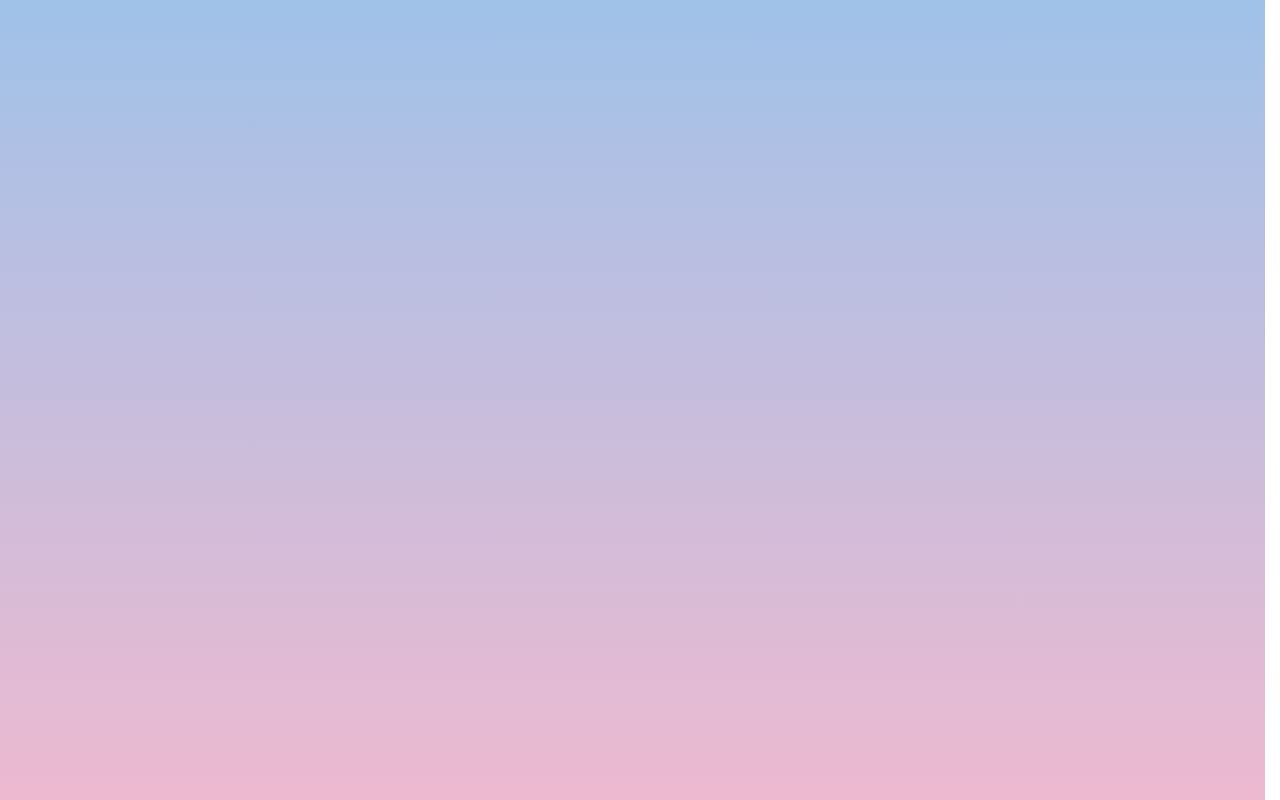
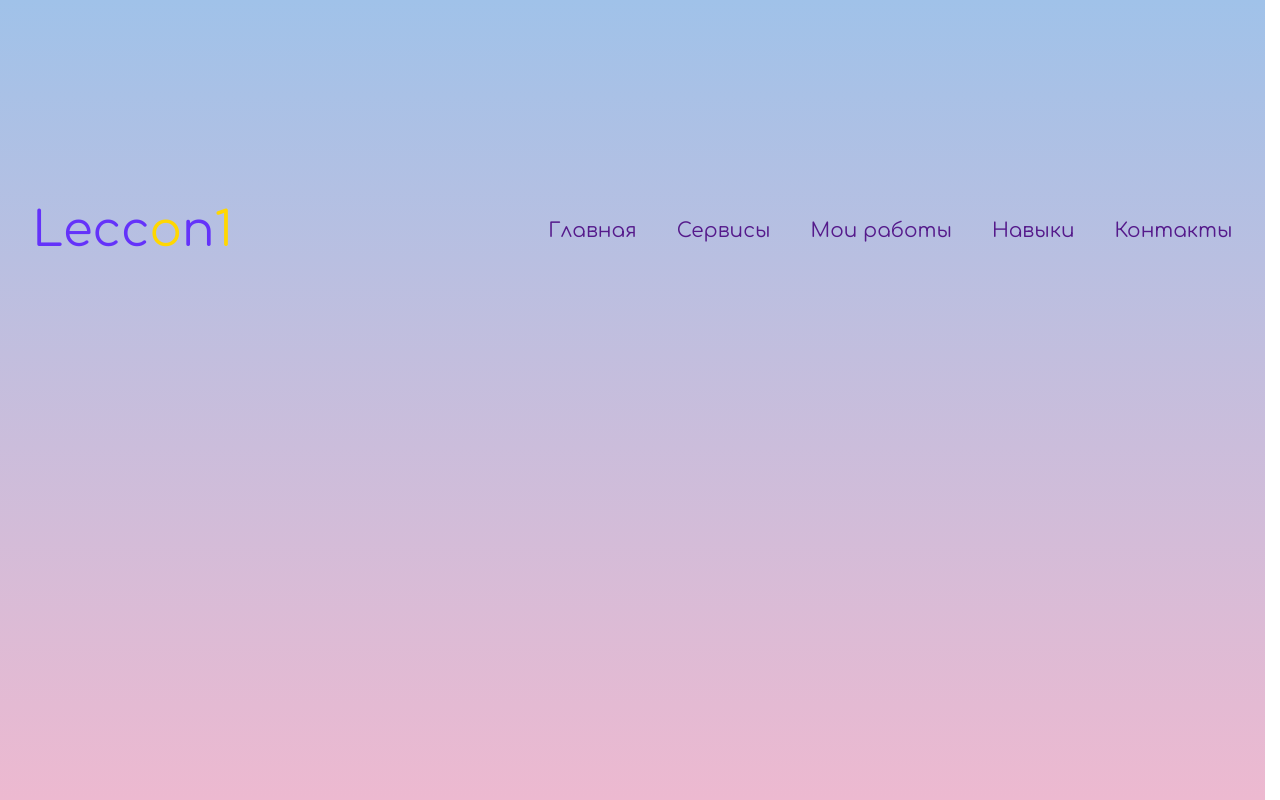
Before and after one commit to Leccon1/Leccon1_Project, a website: page index.html in a window 1280 px wide. Drawn offline with Linux system fonts and the light colour scheme.

Commit message:
Working on the header. The header structure is ready!

```diff
--- a/Styles/Blocks/Blocks_Header/_header.scss
+++ b/Styles/Blocks/Blocks_Header/_header.scss
@@ -1 +1,29 @@
 @use '../../Helpers/' as *;
+
+.header {
+  padding-top: 200px;
+
+  &__inner {
+    display: flex;
+    justify-content: space-between;
+    align-items: center;
+    column-gap: 40px;
+  }
+
+  &__menu {
+    margin-left: auto;
+    font-size: 20px;
+
+    &-list {
+      display: flex;
+      align-items: center;
+      column-gap: 40px;
+    }
+
+    &-link {
+      display: inline-flex;
+      align-items: center;
+      height: 48px;
+    }
+  }
+}
--- a/Styles/Helpers/_mixins.scss
+++ b/Styles/Helpers/_mixins.scss
@@ -28,17 +28,9 @@
 	height: $size;
 }
 
-@mixin visually-hidden {
-	position: absolute !important;
-	width: 1px !important;
-	height: 1px !important;
-	margin: -1px !important;
-	border: 0 !important;
-	padding: 0 !important;
-	white-space: nowrap !important;
-	clip-path: inset(100%) !important;
-	clip: rect(0 0 0 0) !important;
-	overflow: hidden !important;
+@mixin rectangle($height: 50px, $width: 100px) {
+  height: $height;
+  width: $width;
 }
 
 @mixin base-glass-object {
--- a/Styles/_globals.scss
+++ b/Styles/_globals.scss
@@ -9,6 +9,7 @@ body {
 
   font-size: 16px;
   font-weight: 400;
+  line-height: 1.28;
 }
 
 h1, .h1,
--- a/Styles/_utils.scss
+++ b/Styles/_utils.scss
@@ -0,0 +1,50 @@
+@use 'Helpers' as *;
+
+.wrapper {
+	max-width: 1200px;
+	margin-inline: auto;
+}
+
+.logo {
+	font-size: 48px;
+	color: var(--color-purple);
+	letter-spacing: normal;
+
+	&__letter-deco {
+		color: gold;
+	}
+
+	&__letter {
+		transition: all ease-in-out;
+		transition-duration: var(--transition-duration);
+
+		&:hover {
+			transform: translateY(-5px);
+		}
+	}
+}
+
+.visually-hidden {
+	position: absolute !important;
+	width: 1px !important;
+	height: 1px !important;
+	margin: -1px !important;
+	border: 0 !important;
+	padding: 0 !important;
+	white-space: nowrap !important;
+	clip-path: inset(100%) !important;
+	clip: rect(0 0 0 0) !important;
+	overflow: hidden !important;
+}
+
+.hidden-mobile {
+  @include mobile {
+    display: none !important;
+  }
+}
+
+.visible-mobile {
+  @include mobile-above {
+    display: none !important;
+  }
+}
--- a/Styles/_variables.scss
+++ b/Styles/_variables.scss
@@ -15,4 +15,6 @@
   --max-width: 1200px;
 
   --border-radius: 15px;
+
+  --transition-duration: 0.4s;
 }
--- a/index.html
+++ b/index.html
@@ -8,5 +8,76 @@
 		<title>Leccon1 | BLOG</title>
 	</head>
 	<body>
+		<div class="wrapper-styles wrapper">
+			<header class="header">
+				<div class="header__inner">
+					<a href="index.html" class="header__logo logo">
+						<span class="logo__letter">L</span>
+						<span class="logo__letter">e</span>
+						<span class="logo__letter">c</span>
+						<span class="logo__letter">c</span>
+						<span class="logo__letter logo__letter-deco">o</span>
+						<span class="logo__letter">n</span>
+						<span class="logo__letter logo__letter-deco">1</span>
+					</a>
+					<nav class="header__menu hidden-mobile">
+						<ul class="header__menu-list">
+							<li class="header-menu-item">
+								<a href="" class="header__menu-link">Главная</a>
+							</li>
+							<li class="header-menu-item">
+								<a href="" class="header__menu-link">Сервисы</a>
+							</li>
+							<li class="header-menu-item">
+								<a href="" class="header__menu-link">Мои работы</a>
+							</li>
+							<li class="header-menu-item">
+								<a href="" class="header__menu-link">Навыки</a>
+							</li>
+							<li class="header-menu-item">
+								<a href="" class="header__menu-link">Контакты</a>
+							</li>
+						</ul>
+					</nav>
+					<button
+						class="button__burger-menu burger-button visible-mobile"
+						type="button"
+						onclick="mobileOverlay.showModal()"
+					>
+						<span class="visually-hidden">Open navigation menu</span>
+					</button>
+				</div>
+			</header>
+		</div>
+		<dialog class="mobile-overlay visible-mobile" id="mobileOverlay">
+			<form
+				action=""
+				method="dialog"
+				class="mobile-overlay__vlose-button-wrapper"
+			>
+				<button class="mobile-overlay__close-button cross-button" type="submit">
+					<span class="visually-hidden">Close nav menu</span>
+				</button>
+			</form>
+			<div class="mobile-overlay__body">
+				<ul class="mobile-overlay__list">
+					<li class="mobile-overlay__item">
+						<a href="" class="mobile-overlay__link">Главная</a>
+					</li>
+					<li class="mobile-overlay__item">
+						<a href="" class="mobile-overlay__link">Сервисы</a>
+					</li>
+					<li class="mobile-overlay__item">
+						<a href="" class="mobile-overlay__link">Мои работы</a>
+					</li>
+					<li class="mobile-overlay__item">
+						<a href="" class="mobile-overlay__link">Навыки</a>
+					</li>
+					<li class="mobile-overlay__item">
+						<a href="" class="mobile-overlay__link">Контакты</a>
+					</li>
+				</ul>
+			</div>
+		</dialog>
 	</body>
 </html>
```
Also changed, not shown: Styles/main.css, 1 other file.
